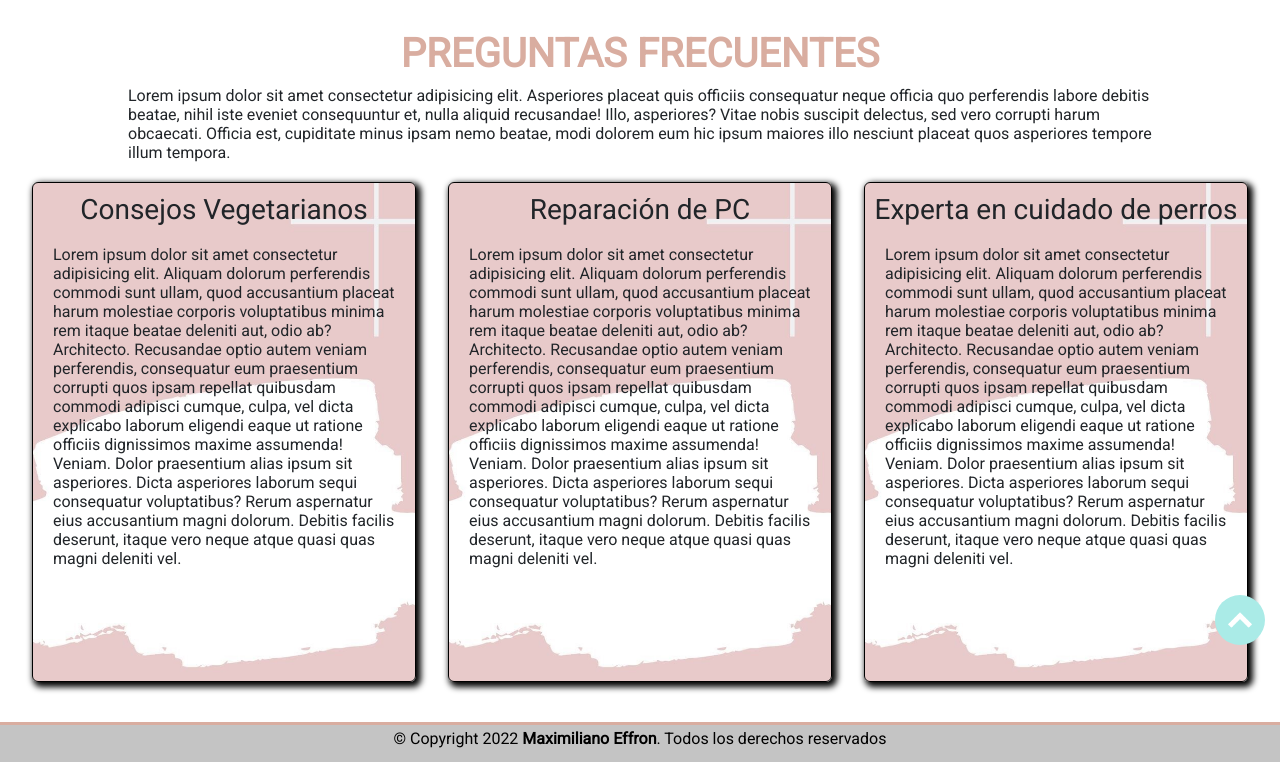
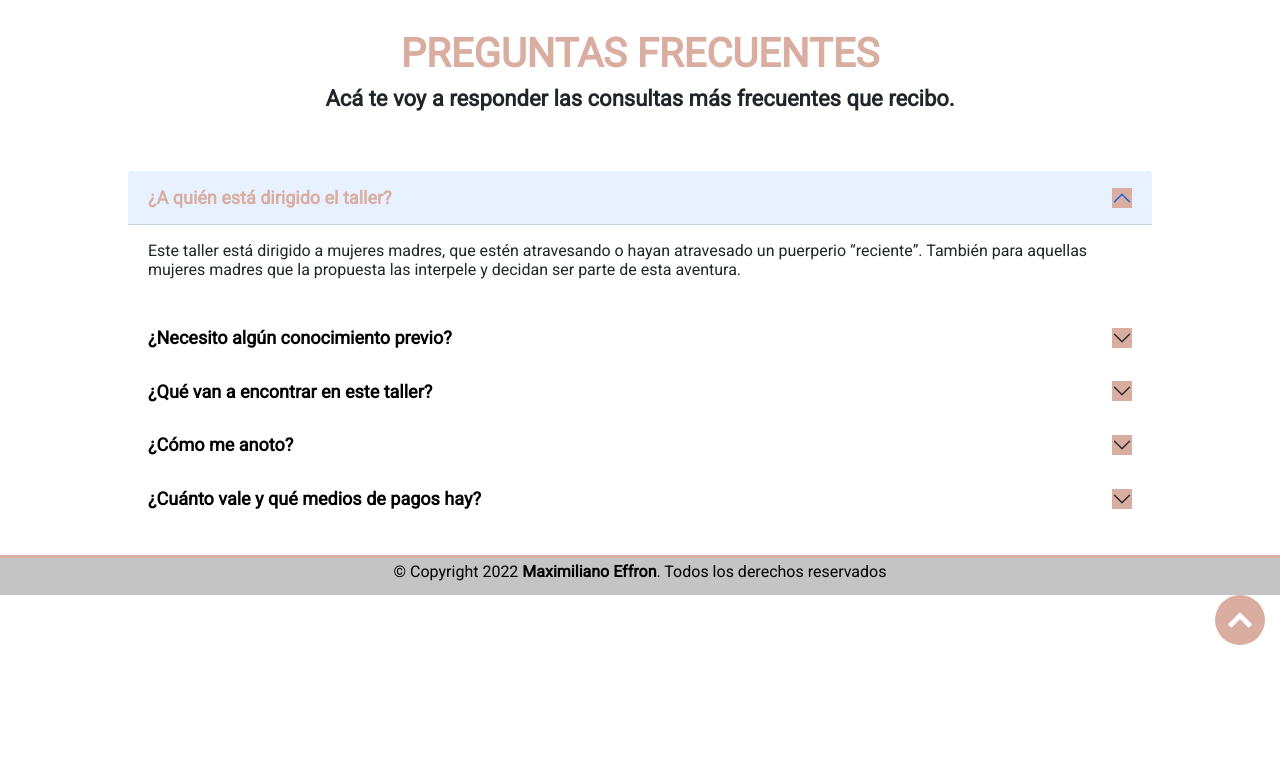
Before and after one commit to maxieffron/dani_psicologa, a PHP site: page /pages/faq.html in a window 1280 px wide. Shown: the part 95-857 px from the top of the page. After the commit the page ends 740 px from the top, so only its background shows below. Run offline with PHP 8.4, Linux system fonts and the light colour scheme.

Commit message:
Se actualizan las secciones Contacto, Faq y Quién Soy

```diff
--- a/assets/css/style.css
+++ b/assets/css/style.css
@@ -35,8 +35,12 @@ h1 {
 }
 
 .description p {
-  width: 80%;
+  /*width: 80%;*/
   margin: 0 auto;
+  padding-bottom: 20px;
+  font-size: 22px;
+  text-align: center;
+  font-weight: 600;
 }
 
 /* ------ flecha para volver arriba ------ */
@@ -48,7 +52,7 @@ h1 {
   border-radius: 26px;
   right: 15px;
   bottom: 60px;
-  background: #aaebe7;
+  background: #d9ada0;
   transition: display 0.5s ease-in-out;
   z-index: 994;
 }
@@ -149,7 +153,7 @@ nav {
 .index-info {
   width: 100%;
   height: 450px;
-  background: url("../images/section-index/fondo-index.jpg") #aaebe7;
+  background: url("../images/section-index/fondo-index.jpg");
   background-repeat: no-repeat;
   background-size: cover;
   /*background-attachment: fixed;*/
@@ -248,26 +252,26 @@ nav {
   font-weight: 600;
 }
 
+/*
 .quien-soy {
-  display: flex;
-  flex-direction: row;
-  flex-wrap: wrap;
+    @include DisplayFlex(flex, row, wrap);
     justify-content: space-evenly;
 }
-
-.quien-soy p {
-  padding: 0 20px;
-}
-
+*/
 .container-quien-soy {
   width: 80%;
-  height: 440px;
-  background: url("../images/section-about-me/about-me.jpg");
+  /*background: url("../images/section-quien-soy/flyer.jpg");
     background-repeat: no-repeat;
-  background-size: cover;
+    background-size: cover; //Se adapta al tamaño de la pantalla
+    */
   border: 1px solid #000000;
   border-radius: 6px;
   box-shadow: 3px 3px 6px 2px black;
+}
+
+.container-quien-soy img {
+  width: 100%;
+  height: auto;
 }
 
 .quien-soy-icons {
@@ -353,7 +357,7 @@ nav {
 }
 
 /* ------ PREGUNTAS FRECUENTES ------*/
-.container-services {
+.container-faq {
   display: flex;
   flex-direction: row;
   flex-wrap: wrap;
@@ -361,38 +365,68 @@ nav {
 }
 
 /* Servicios */
-.container-services-info {
+.container-faq-info {
   display: flex;
   flex-direction: row;
   flex-wrap: wrap;
   justify-content: space-evenly;
   padding: 20px 0 40px 0;
+  width: 90%;
 }
 
-.services-description {
-  padding-bottom: 20px;
+.container-faq-questions {
+  width: 80%;
+  margin-bottom: 30px;
 }
 
-.services-data {
+.accordion-header {
+  border: none;
+}
+
+.accordion-item {
+  border: none;
+}
+
+.accordion-item button {
+  color: #000000;
+  font-weight: 600;
+  font-size: 18px;
+}
+
+.accordion-item button:hover {
+  color: #d9ada0;
+}
+
+.accordion-button::after {
+  background-color: #d9ada0;
+}
+
+.accordion-button:not(.collapsed) {
+  color: #d9ada0;
+}
+
+/*
+.faq-data {
     width: 30%;
     height: 500px;
-  border: 1px solid #000000;
-  border-radius: 6px;
-  box-shadow: 3px 3px 6px 2px black;
+    border: map-get($borderShadow, borde);
+    border-radius: map-get($borderShadow, radio);
+    box-shadow: map-get($borderShadow, sombra);
+
     background: url("../images/section-servicios/servicios.jpg");
     background-repeat: no-repeat;
-  background-size: cover;
-}
+    background-size: cover; //Se adapta al tamaño de la pantalla
 
-.services-data h3 {
+    h3 {
         text-align: center;
         padding: 10px 0;
     }
 
-.services-data p {
+    p {
         padding: 0 20px;
     }
-
+}
+*/
 /* ------ CONTACTO ------*/
 .container-contacto {
   display: flex;
@@ -407,10 +441,6 @@ nav {
 
 .contacto-description {
   padding-bottom: 20px;
-}
-
-.contacto-description p {
-  width: 100%;
 }
 
 /* INFORMACIÓN */
--- a/assets/scss/partials/_generals.scss
+++ b/assets/scss/partials/_generals.scss
@@ -33,8 +33,12 @@ h1 {
     }
 
     p {
-        width: 80%;
+        /*width: 80%;*/
         margin: 0 auto;
+        padding-bottom: 20px;
+        font-size: map-get($subTitulo, size);
+        text-align: map-get($subTitulo, align);
+        font-weight: map-get($subTitulo, negrita);
     }
 }
 
@@ -47,7 +51,7 @@ h1 {
     border-radius: 26px;
     right: 15px;
     bottom: 60px;
-    background: $tertiary-color;
+    background: $secondary-color;
     transition: display 0.5s ease-in-out;
     z-index: 994;
 
--- a/assets/scss/partials/_mapas.scss
+++ b/assets/scss/partials/_mapas.scss
@@ -5,3 +5,9 @@ $borderShadow: (
     radio: 6px,
     sombra: 3px 3px 6px 2px black,
 );
+
+$subTitulo: (
+    size: 22px,
+    align: center,
+    negrita: $font-weight-600,
+);
--- a/assets/scss/partials/_sectionContacto.scss
+++ b/assets/scss/partials/_sectionContacto.scss
@@ -11,9 +11,6 @@
 
 .contacto-description {
     padding-bottom: 20px;
-    p {
-        width: 100%;
-    }
 }
 
 /* INFORMACIÓN */
--- a/assets/scss/partials/_sectionFaq.scss
+++ b/assets/scss/partials/_sectionFaq.scss
@@ -1,22 +1,53 @@
 /* ------ PREGUNTAS FRECUENTES ------*/
 
-.container-services {
+.container-faq {
     @include DisplayFlex(flex, row, wrap);
     justify-content: space-evenly;
 }
 
 /* Servicios */
-.container-services-info {
+.container-faq-info {
     @include DisplayFlex(flex, row, wrap);
     justify-content: space-evenly;
     padding: 20px 0 40px 0; //top-right-bottom-left
+    width: 90%;
 }
 
-.services-description {
-    padding-bottom: 20px;
+.container-faq-questions {
+    width: 80%;
+    margin-bottom: 30px;
 }
 
-.services-data {
+.accordion-header {
+    border: none;
+}
+
+.accordion-item {
+    border: none;
+    button {
+        color: $font-color-primary;
+        font-weight: $font-weight-600;
+        //background-color: red;
+        font-size: 18px;
+
+        &:hover {
+            color: $secondary-color;
+        }
+    }
+}
+
+//Flechita del ítem
+.accordion-button::after {
+    background-color: $secondary-color;
+}
+
+//La pregunta seleccionada
+.accordion-button:not(.collapsed) {
+    color: $secondary-color;
+}
+
+/*
+.faq-data {
     width: 30%;
     height: 500px;
     border: map-get($borderShadow, borde);
@@ -36,3 +67,4 @@
         padding: 0 20px;
     }
 }
+*/
--- a/assets/scss/partials/_sectionIndex.scss
+++ b/assets/scss/partials/_sectionIndex.scss
@@ -18,7 +18,7 @@
     //Significa que si no existe la foto, se mostrará el color de fondo
     //Cuando especifico una ruta relativa, siempre debemos tener en cuenta la ubicación del archivo style.css
     //y no partir de la ubicación de este archivo SASS.
-    background: url("../images/section-index/fondo-index.jpg") $tertiary-color;
+    background: url("../images/section-index/fondo-index.jpg");
     background-repeat: no-repeat;
     background-size: cover; //Se adapta al tamaño de la pantalla
     /*background-attachment: fixed;*/
--- a/assets/scss/partials/_sectionQuienSoy.scss
+++ b/assets/scss/partials/_sectionQuienSoy.scss
@@ -55,25 +55,28 @@
     }
 }
 
+/*
 .quien-soy {
     @include DisplayFlex(flex, row, wrap);
     justify-content: space-evenly;
-
-    p {
-        padding: 0 20px;
-    }
 }
+*/
 
 .container-quien-soy {
     width: 80%;
-    height: 440px;
-    background: url("../images/section-about-me/about-me.jpg");
+    //768px;
+    /*background: url("../images/section-quien-soy/flyer.jpg");
     background-repeat: no-repeat;
     background-size: cover; //Se adapta al tamaño de la pantalla
-
+    */
     border: map-get($borderShadow, borde);
     border-radius: map-get($borderShadow, radio);
     box-shadow: map-get($borderShadow, sombra);
+
+    img {
+        width: 100%;
+        height: auto;
+    }
 }
 
 .quien-soy-icons {
--- a/assets/scss/partials/_variables.scss
+++ b/assets/scss/partials/_variables.scss
@@ -3,7 +3,6 @@
 //Colores Principales
 $primary-color: #c4c4c4; //Gris
 $secondary-color: #d9ada0; //Un marrón raro
-$tertiary-color: #aaebe7; //Celeste
 $font-color-primary: #000000; //Color de fuente principal (h1 y h2 por ejemplo)
 
 $font-weight-700: 700; //En Negrita
--- a/pages/contacto.html
+++ b/pages/contacto.html
@@ -56,7 +56,7 @@
 
         <main>
             <div class="container-contacto">
-                <section class="contacto-description">
+                <section class="description contacto-description">
                     <h1>Contacto</h1>
                     <p>
                         Si queres recibir novedades de nuevos tips y noticias o
--- a/pages/faq.html
+++ b/pages/faq.html
@@ -55,87 +55,198 @@
         </header>
 
         <main>
-            <div class="container-services">
-                <div class="container-services-info">
-                    <section class="description services-description">
+            <div class="container-faq">
+                <div class="container-faq-info">
+                    <section class="description">
                         <h1>Preguntas Frecuentes</h1>
                         <p>
-                            Lorem ipsum dolor sit amet consectetur adipisicing
-                            elit. Asperiores placeat quis officiis consequatur
-                            neque officia quo perferendis labore debitis beatae,
-                            nihil iste eveniet consequuntur et, nulla aliquid
-                            recusandae! Illo, asperiores? Vitae nobis suscipit
-                            delectus, sed vero corrupti harum obcaecati. Officia
-                            est, cupiditate minus ipsam nemo beatae, modi
-                            dolorem eum hic ipsum maiores illo nesciunt placeat
-                            quos asperiores tempore illum tempora.
+                            Acá te voy a responder las consultas más frecuentes
+                            que recibo.
                         </p>
                     </section>
+                </div>
 
-                    <div class="services-data">
-                        <h3>Consejos Vegetarianos</h3>
+                <div
+                    class="container-faq-questions accordion"
+                    id="accordionExample"
+                >
+                    <!-- Pregunta Nº1 -->
+                    <div class="accordion-item">
+                        <h2 class="accordion-header" id="headingOne">
+                            <button
+                                class="accordion-button"
+                                type="button"
+                                data-bs-toggle="collapse"
+                                data-bs-target="#collapseOne"
+                                aria-expanded="true"
+                                aria-controls="collapseOne"
+                            >
+                                ¿A quién está dirigido el taller?
+                            </button>
+                        </h2>
+                        <div
+                            id="collapseOne"
+                            class="accordion-collapse collapse show"
+                            aria-labelledby="headingOne"
+                            data-bs-parent="#accordionExample"
+                        >
+                            <div class="accordion-body">
+                                <p>
+                                    Este taller está dirigido a mujeres madres,
+                                    que estén atravesando o hayan atravesado un
+                                    puerperio “reciente”. También para aquellas
+                                    mujeres madres que la propuesta las
+                                    interpele y decidan ser parte de esta
+                                    aventura.
+                                </p>
+                            </div>
+                        </div>
+                    </div>
+
+                    <!-- Pregunta Nº2 -->
+                    <div class="accordion-item">
+                        <h2 class="accordion-header" id="headingTwo">
+                            <button
+                                class="accordion-button collapsed"
+                                type="button"
+                                data-bs-toggle="collapse"
+                                data-bs-target="#collapseTwo"
+                                aria-expanded="false"
+                                aria-controls="collapseTwo"
+                            >
+                                ¿Necesito algún conocimiento previo?
+                            </button>
+                        </h2>
+                        <div
+                            id="collapseTwo"
+                            class="accordion-collapse collapse"
+                            aria-labelledby="headingTwo"
+                            data-bs-parent="#accordionExample"
+                        >
+                            <div class="accordion-body">
+                                <p>
+                                    Ninguno. Solo es necesario dejarse llevar.
+                                    Con un celu o una compu es suficiente para
+                                    ver la propuesta. Luego para escribir te
+                                    recomiendo un cuaderno o papel.
+                                </p>
+                            </div>
+                        </div>
+                    </div>
+
+                    <!-- Pregunta Nº3 -->
+                    <div class="accordion-item">
+                        <h2 class="accordion-header" id="headingThree">
+                            <button
+                                class="accordion-button collapsed"
+                                type="button"
+                                data-bs-toggle="collapse"
+                                data-bs-target="#collapseThree"
+                                aria-expanded="false"
+                                aria-controls="collapseThree"
+                            >
+                                ¿Qué van a encontrar en este taller?
+                            </button>
+                        </h2>
+                        <div
+                            id="collapseThree"
+                            class="accordion-collapse collapse"
+                            aria-labelledby="headingThree"
+                            data-bs-parent="#accordionExample"
+                        >
+                            <div class="accordion-body">
+                                <p>
+                                    El taller de escritura terapéutica es un
+                                    espacio de encuentro con otras mujeres y con
+                                    vos misma. A través de consignas
+                                    disparadoras te propongo reflexionar sobre
+                                    tu propia maternidad, repensarte,
+                                    reencontrarte y reconocerte. Tomar
+                                    consciencia del período que estás
+                                    transitando y ordenar algunos pensamientos.
+                                    Luego, en un marco de mucho respeto te
+                                    invito a compartir lo que escribas formando
+                                    una pequeña tribu, intercambiando miradas,
+                                    acompañándose entre ustedes. Este encuentro
+                                    será a través de un zoom y es de carácter
+                                    optativo. Podes sumarte, y solo escuchar, o
+                                    si te animas podes compartir algo de lo que
+                                    escribiste, sentiste, descubriste en el
+                                    proceso de escritura.
+                                </p>
 
                                 <p>
-                            Lorem ipsum dolor sit amet consectetur adipisicing
-                            elit. Aliquam dolorum perferendis commodi sunt
-                            ullam, quod accusantium placeat harum molestiae
-                            corporis voluptatibus minima rem itaque beatae
-                            deleniti aut, odio ab? Architecto. Recusandae optio
-                            autem veniam perferendis, consequatur eum
-                            praesentium corrupti quos ipsam repellat quibusdam
-                            commodi adipisci cumque, culpa, vel dicta explicabo
-                            laborum eligendi eaque ut ratione officiis
-                            dignissimos maxime assumenda! Veniam. Dolor
-                            praesentium alias ipsum sit asperiores. Dicta
-                            asperiores laborum sequi consequatur voluptatibus?
-                            Rerum aspernatur eius accusantium magni dolorum.
-                            Debitis facilis deserunt, itaque vero neque atque
-                            quasi quas magni deleniti vel.
+                                    La propuesta es totalmente virtual. Por mail
+                                    recibirás los videos divididos en cuatro
+                                    encuentros y allí mismo encontrarás los
+                                    ejercicios que te propongo para comenzar a
+                                    escribir. También comparto algunos textos
+                                    míos, y dejo preguntas abiertas para pensar
+                                    juntas.
                                 </p>
                             </div>
+                        </div>
+                    </div>
 
-                    <div class="services-data">
-                        <h3>Reparación de PC</h3>
-
+                    <!-- Pregunta Nº4 -->
+                    <div class="accordion-item">
+                        <h2 class="accordion-header" id="headingFour">
+                            <button
+                                class="accordion-button collapsed"
+                                type="button"
+                                data-bs-toggle="collapse"
+                                data-bs-target="#collapseFour"
+                                aria-expanded="false"
+                                aria-controls="collapseFour"
+                            >
+                                ¿Cómo me anoto?
+                            </button>
+                        </h2>
+                        <div
+                            id="collapseFour"
+                            class="accordion-collapse collapse"
+                            aria-labelledby="headingFour"
+                            data-bs-parent="#accordionExample"
+                        >
+                            <div class="accordion-body">
                                 <p>
-                            Lorem ipsum dolor sit amet consectetur adipisicing
-                            elit. Aliquam dolorum perferendis commodi sunt
-                            ullam, quod accusantium placeat harum molestiae
-                            corporis voluptatibus minima rem itaque beatae
-                            deleniti aut, odio ab? Architecto. Recusandae optio
-                            autem veniam perferendis, consequatur eum
-                            praesentium corrupti quos ipsam repellat quibusdam
-                            commodi adipisci cumque, culpa, vel dicta explicabo
-                            laborum eligendi eaque ut ratione officiis
-                            dignissimos maxime assumenda! Veniam. Dolor
-                            praesentium alias ipsum sit asperiores. Dicta
-                            asperiores laborum sequi consequatur voluptatibus?
-                            Rerum aspernatur eius accusantium magni dolorum.
-                            Debitis facilis deserunt, itaque vero neque atque
-                            quasi quas magni deleniti vel.
+                                    Por Instagram: nacer.con.otro.ser <br />
+                                    whatsapp: 15-65120203 <br />
+                                    Mail: danielaeffron@gmail.com
                                 </p>
                             </div>
+                        </div>
+                    </div>
 
-                    <div class="services-data">
-                        <h3>Experta en cuidado de perros</h3>
-
+                    <!-- Pregunta Nº5 -->
+                    <div class="accordion-item">
+                        <h2 class="accordion-header" id="headingFive">
+                            <button
+                                class="accordion-button collapsed"
+                                type="button"
+                                data-bs-toggle="collapse"
+                                data-bs-target="#collapseFive"
+                                aria-expanded="false"
+                                aria-controls="collapseFive"
+                            >
+                                ¿Cuánto vale y qué medios de pagos hay?
+                            </button>
+                        </h2>
+                        <div
+                            id="collapseFive"
+                            class="accordion-collapse collapse"
+                            aria-labelledby="headingFive"
+                            data-bs-parent="#accordionExample"
+                        >
+                            <div class="accordion-body">
                                 <p>
-                            Lorem ipsum dolor sit amet consectetur adipisicing
-                            elit. Aliquam dolorum perferendis commodi sunt
-                            ullam, quod accusantium placeat harum molestiae
-                            corporis voluptatibus minima rem itaque beatae
-                            deleniti aut, odio ab? Architecto. Recusandae optio
-                            autem veniam perferendis, consequatur eum
-                            praesentium corrupti quos ipsam repellat quibusdam
-                            commodi adipisci cumque, culpa, vel dicta explicabo
-                            laborum eligendi eaque ut ratione officiis
-                            dignissimos maxime assumenda! Veniam. Dolor
-                            praesentium alias ipsum sit asperiores. Dicta
-                            asperiores laborum sequi consequatur voluptatibus?
-                            Rerum aspernatur eius accusantium magni dolorum.
-                            Debitis facilis deserunt, itaque vero neque atque
-                            quasi quas magni deleniti vel.
+                                    El valor del taller es de $2.000 pesos
+                                    argentinos. <br />
+                                    Se puede pagar por transferencia bancaria o
+                                    Mercado pago.
                                 </p>
+                            </div>
+                        </div>
                     </div>
                 </div>
             </div>
```
Also changed, not shown: pages/quienSoy.html (+3 -22 lines), assets/images/section-about-me/daniela_effron.png (deleted), assets/images/section-quien-soy/flyer.jpg (added), assets/images/section-quien-soy/wallpeper_QuienSoy.jpg (renamed from assets/images/section-about-me/about-me.jpg), 1 other file. Lines whose indentation alone changed are shown as unchanged.
